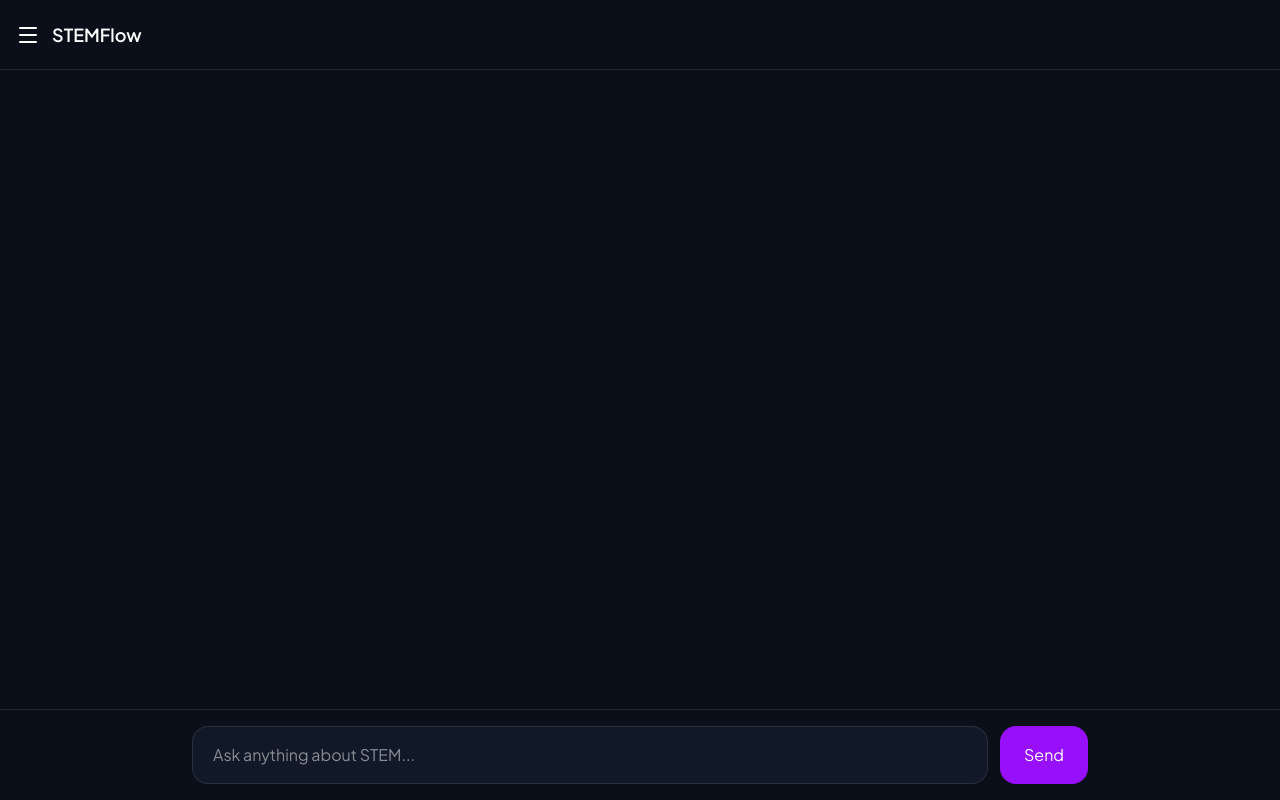
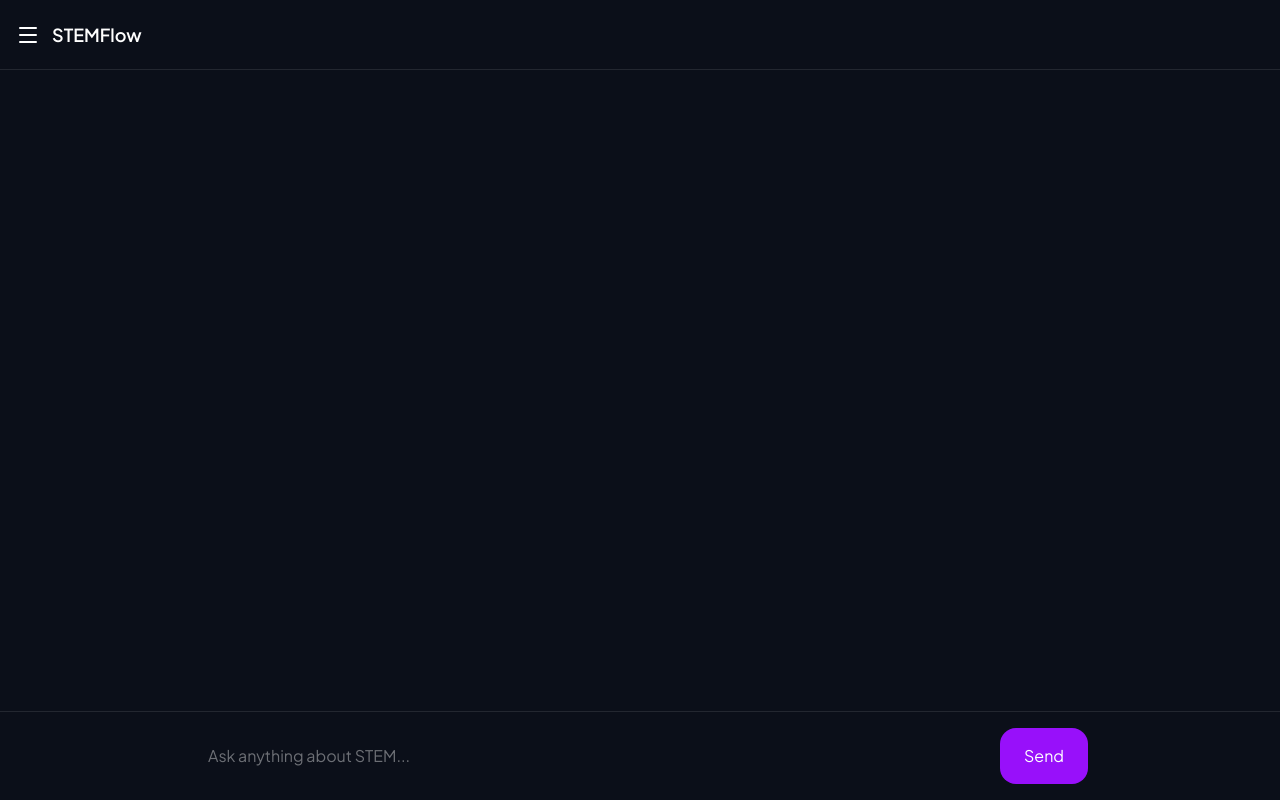
Before and after one commit to abdullah-butt-dev/stemflow, a React (Vite) app: page /chat in a window 1280 px wide. Built offline with nearby package versions, Linux system fonts and the light colour scheme.

Commit message:
Add keyboard shortcuts, textarea autosize, markdown styling, and improved chat UX

```diff
--- a/src/App.jsx
+++ b/src/App.jsx
@@ -3,6 +3,7 @@ import Landing from "./pages/Landing";
 import Chat from "./pages/Chat";
 
 export default function App() {
+
   return (
     <BrowserRouter>
       <Routes>
--- a/src/pages/Chat.jsx
+++ b/src/pages/Chat.jsx
@@ -1,11 +1,5 @@
 import { useEffect, useRef, useState } from "react";
-import {
-  Menu,
-  X,
-  RefreshCw,
-  ClipboardList,
-  FileText
-} from "lucide-react";
+import { Menu, X, RefreshCw, ClipboardList, FileText } from "lucide-react";
 
 import { motion, AnimatePresence } from "framer-motion";
 
@@ -23,14 +17,40 @@ function Chat() {
 
     const [view, setView] = useState("chat");
 
+    const textareaRef = useRef(null);
+
+    useEffect(() => {
+        const textarea = textareaRef.current;
+
+        if (textarea) {
+            textarea.style.height = "auto";
+            textarea.style.height = textarea.scrollHeight + "px";
+        }
+    }, [input]);
+
     const chatRef = useRef(null);
 
     useEffect(() => {
         chatRef.current?.scrollTo({
             top: chatRef.current.scrollHeight,
-      behavior: "smooth"
+            behavior: "smooth",
         });
     }, [messages, loading]);
+
+    useEffect(() => {
+        const handleKey = (e) => {
+            if (e.ctrlKey && e.key === "b") {
+                e.preventDefault();
+                setSidebarOpen((prev) => !prev);
+            }
+        };
+
+        window.addEventListener("keydown", handleKey);
+
+        return () => {
+            window.removeEventListener("keydown", handleKey);
+        };
+    }, []);
 
     const sendMessage = async (customMessage) => {
         const finalMessage = customMessage || input;
@@ -39,7 +59,7 @@ function Chat() {
 
         const userMessage = {
             role: "user",
-      content: finalMessage
+            content: finalMessage,
         };
 
         setMessages((prev) => [...prev, userMessage]);
@@ -52,24 +72,23 @@ function Chat() {
             const response = await fetch("/api/chat", {
                 method: "POST",
                 headers: {
-          "Content-Type": "application/json"
+                    "Content-Type": "application/json",
                 },
                 body: JSON.stringify({
-          message: finalMessage
-        })
+                    message: finalMessage,
+                }),
             });
 
             const data = await response.json();
 
             const aiMessage = {
                 role: "ai",
-        content: data.reply
+                content: data.reply,
             };
 
             setMessages((prev) => [...prev, aiMessage]);
 
             setLastLesson(data.reply);
-
         } catch (error) {
             console.error(error);
         }
@@ -87,7 +106,6 @@ function Chat() {
 
     return (
         <div className="h-screen bg-[#0B0F19] text-white flex overflow-hidden">
-
             {/* SIDEBAR */}
 
             <AnimatePresence>
@@ -97,7 +115,7 @@ function Chat() {
                             className="fixed inset-0 bg-black/60 z-40"
                             initial={{ opacity: 0 }}
                             animate={{ opacity: 1 }}
-              exit={{ opacity: 0 }}
+                            SIDE exit={{ opacity: 0 }}
                             onClick={() => setSidebarOpen(false)}
                         />
 
@@ -108,24 +126,17 @@ function Chat() {
                             transition={{
                                 type: "spring",
                                 stiffness: 260,
-                damping: 24
+                                damping: 24,
                             }}
                             className="fixed left-0 top-0 h-full w-[280px]
               bg-[#111827] z-50 border-r border-white/10 p-5"
                         >
+                            <div className="flex items-center justify-between mb-8">
+                                <h2 className="text-xl font-semibold">STEMFlow</h2>
 
-              <div className="flex items-center justify-between mb-8">
-
-                <h2 className="text-xl font-semibold">
-                  STEMFlow
-                </h2>
-
-                <button
-                  onClick={() => setSidebarOpen(false)}
-                >
+                                <button onClick={() => setSidebarOpen(false)}>
                                     <X />
                                 </button>
-
                             </div>
 
                             <button
@@ -138,7 +149,6 @@ function Chat() {
                             >
                                 New Chat
                             </button>
-
                         </motion.div>
                     </>
                 )}
@@ -147,26 +157,19 @@ function Chat() {
             {/* MAIN */}
 
             <div className="flex-1 flex flex-col">
-
                 {/* TOPBAR */}
 
-        <div className="h-[70px] border-b border-white/10
-        flex items-center justify-between px-4">
-
+                <div
+                    className="h-[70px] border-b border-white/10
+        flex items-center justify-between px-4"
+                >
                     <div className="flex items-center gap-3">
-
-            <button
-              onClick={() => setSidebarOpen(true)}
-            >
+                        <button onClick={() => setSidebarOpen(true)}>
                             <Menu />
                         </button>
 
-            <h1 className="text-lg font-semibold">
-              STEMFlow
-            </h1>
-
+                        <h1 className="text-lg font-semibold">STEMFlow</h1>
                     </div>
-
                 </div>
 
                 {/* CHAT VIEW */}
@@ -177,51 +180,45 @@ function Chat() {
                             ref={chatRef}
                             className="flex-1 overflow-y-auto px-4 md:px-10 py-8"
                         >
-
                             <div className="max-w-4xl mx-auto space-y-10">
-
                                 {messages.map((msg, index) => (
                                     <motion.div
                                         key={index}
                                         initial={{ opacity: 0, y: 10 }}
                                         animate={{ opacity: 1, y: 0 }}
                                     >
-
                                         {msg.role === "user" ? (
-
                                             <div className="flex justify-end">
-
-                        <div className="bg-purple-600 px-5 py-3
-                        rounded-2xl max-w-[80%] text-sm">
+                                                <div
+                                                    className="bg-purple-600 px-5 py-3
+                        rounded-2xl max-w-[80%] text-sm"
+                                                >
                                                     {msg.content}
                                                 </div>
-
                                             </div>
-
                                         ) : (
-
                                             <div className="w-full">
-
-                        <div className="prose prose-invert max-w-none
+                                                <div
+                                                    className="prose prose-invert max-w-none
                         prose-headings:text-white
                         prose-p:text-gray-300
                         prose-strong:text-white
                         prose-code:text-purple-300
                         prose-pre:bg-[#111827]
-                        prose-pre:border prose-pre:border-white/10">
-
+                        prose-pre:border prose-pre:border-white/10"
+                                                >
                                                     <ReactMarkdown remarkPlugins={[remarkGfm]}>
                                                         {msg.content}
                                                     </ReactMarkdown>
-
                                                 </div>
 
                                                 {/* ACTIONS */}
 
                                                 <div className="flex flex-wrap gap-3 mt-6">
-
                                                     <button
-                            onClick={() => sendMessage("Explain this differently")}
+                                                        onClick={() =>
+                                                            sendMessage("Explain this differently")
+                                                        }
                                                         className="flex items-center gap-2
                             px-4 py-2 rounded-xl bg-white/5
                             hover:bg-white/10 transition"
@@ -249,40 +246,55 @@ function Chat() {
                                                         <FileText size={16} />
                                                         Generate Exam
                                                     </button>
-
                                                 </div>
-
                                             </div>
-
                                         )}
-
                                     </motion.div>
                                 ))}
 
                                 {loading && (
                                     <div className="animate-pulse text-gray-400">
-                    AI is thinking...
+                                        <div className="flex items-center gap-1 px-2 py-4">
+                                            <span className="w-2 h-2 bg-white/40 rounded-full animate-bounce"></span>
+                                            <span className="w-2 h-2 bg-white/40 rounded-full animate-bounce delay-100"></span>
+                                            <span className="w-2 h-2 bg-white/40 rounded-full animate-bounce delay-200"></span>
+                                        </div>
                                     </div>
                                 )}
-
                             </div>
-
                         </div>
 
                         {/* INPUT */}
 
                         <div className="border-t border-white/10 p-4">
-
                             <div className="max-w-4xl mx-auto flex gap-3">
-
                                 <textarea
+                                    ref={textareaRef}
                                     rows={1}
                                     value={input}
                                     onChange={(e) => setInput(e.target.value)}
+                                    onKeyDown={(e) => {
+                                        if (e.key === "Enter" && !e.shiftKey) {
+                                            e.preventDefault();
+
+                                            if (!loading) {
+                                                sendMessage();
+                                            }
+                                        }
+                                    }}
                                     placeholder="Ask anything about STEM..."
-                  className="flex-1 bg-[#111827]
-                  border border-white/10 rounded-2xl
-                  px-5 py-4 outline-none resize-none"
+                                    className="
+    flex-1
+    resize-none
+    px-4
+    py-4
+    rounded-2xl
+    bg-transparent
+    outline-none
+    text-white
+    placeholder:text-white/40
+    max-h-[200px]
+  "
                                 />
 
                                 <button
@@ -293,9 +305,7 @@ function Chat() {
                                 >
                                     Send
                                 </button>
-
                             </div>
-
                         </div>
                     </>
                 )}
@@ -304,7 +314,6 @@ function Chat() {
 
                 {view === "quiz" && (
                     <div className="flex-1 p-6">
-
                         <button
                             onClick={() => setView("chat")}
                             className="mb-6 text-sm text-gray-400"
@@ -312,10 +321,7 @@ function Chat() {
                             ← Back to Chat
                         </button>
 
-            <h2 className="text-3xl font-bold mb-6">
-              Quiz Mode
-            </h2>
-
+                        <h2 className="text-3xl font-bold mb-6">Quiz Mode</h2>
                     </div>
                 )}
 
@@ -323,7 +329,6 @@ function Chat() {
 
                 {view === "exam" && (
                     <div className="flex-1 p-6">
-
                         <button
                             onClick={() => setView("chat")}
                             className="mb-6 text-sm text-gray-400"
@@ -331,15 +336,10 @@ function Chat() {
                             ← Back to Chat
                         </button>
 
-            <h2 className="text-3xl font-bold mb-6">
-              Exam Mode
-            </h2>
-
+                        <h2 className="text-3xl font-bold mb-6">Exam Mode</h2>
                     </div>
                 )}
-
             </div>
-
         </div>
     );
 }
```
Lines whose indentation alone changed are shown as unchanged.
